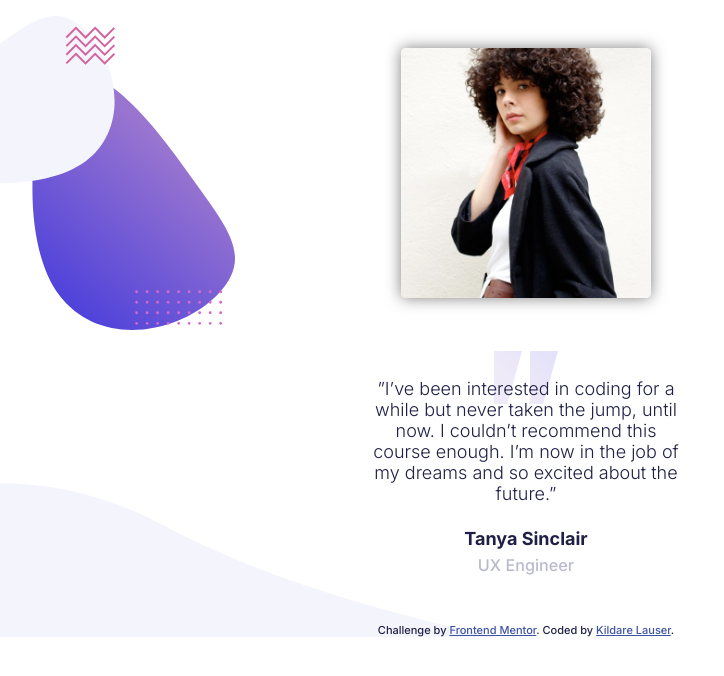
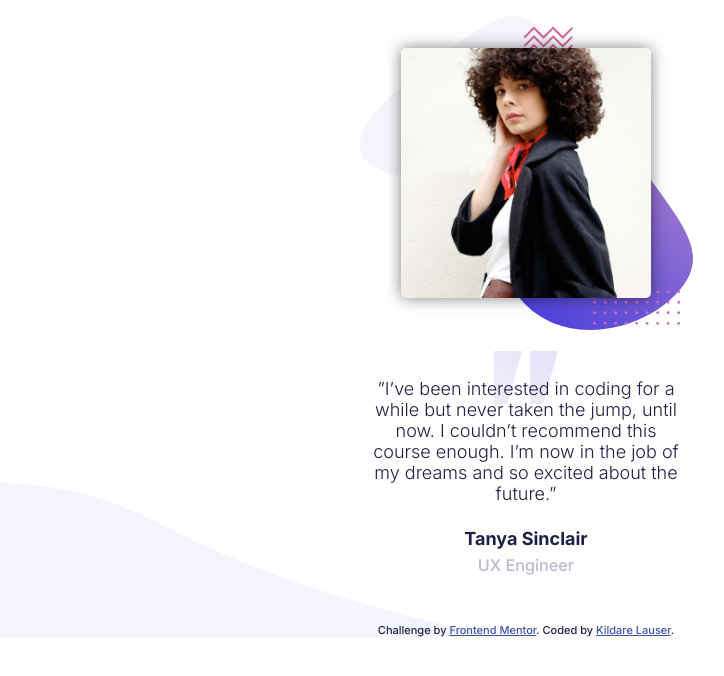
Before and after one commit to LauserK/coding-bootcamp, a plain HTML site: page index.html in a window 1280 px wide. Shown: the whole page, without its empty margins (114-838 px from the left). Drawn offline with Linux system fonts and the light colour scheme.

Commit message:
Fix typo

```diff
--- a/styles.css
+++ b/styles.css
@@ -17,7 +17,7 @@
   background: url("./images/pattern-bg.svg");
   background-size: contain;
   background-repeat: no-repeat;
-  background-position: top middle;
+  background-position: top center;
   padding: 2rem 1rem;
 }
 
```
